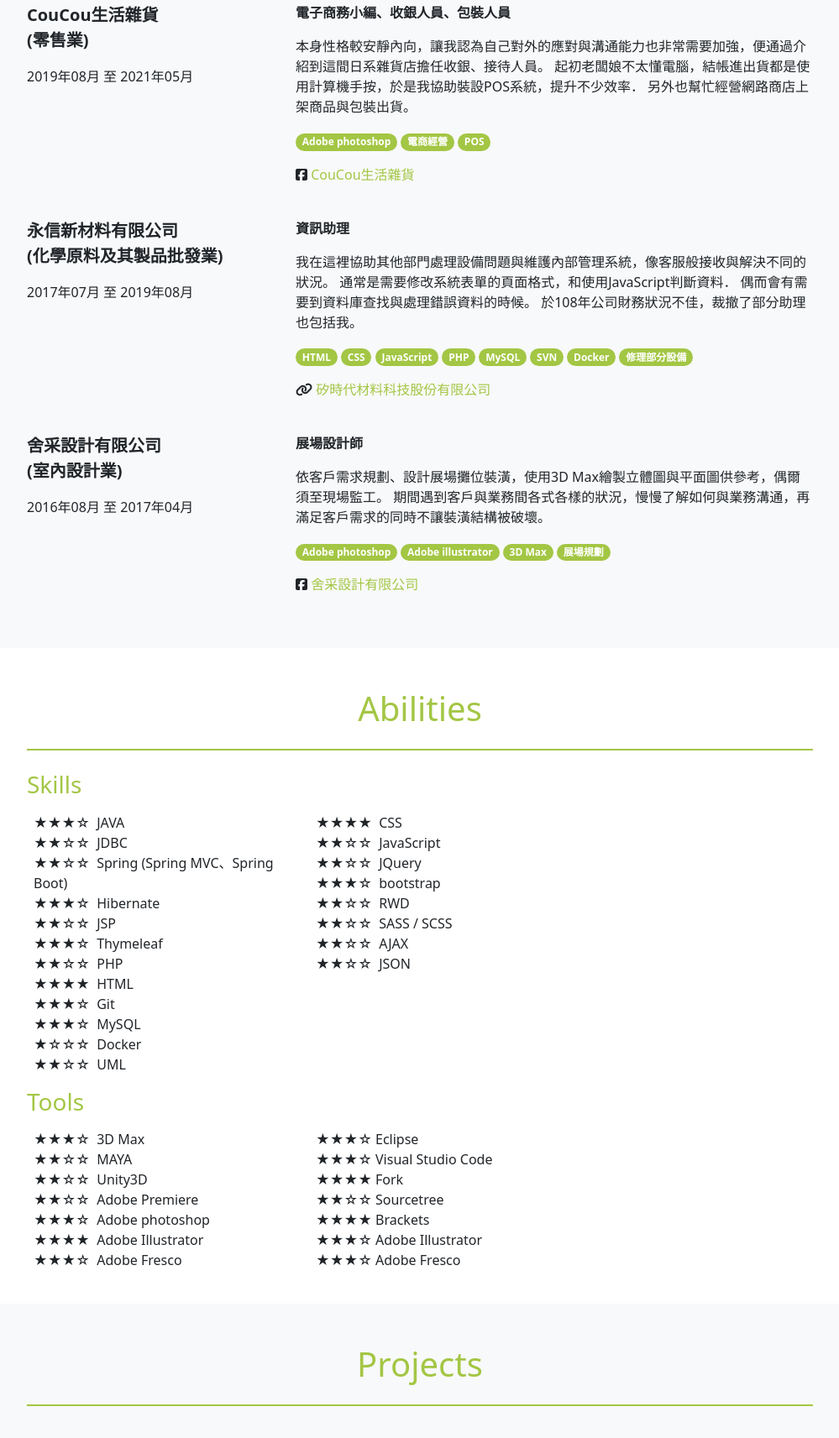
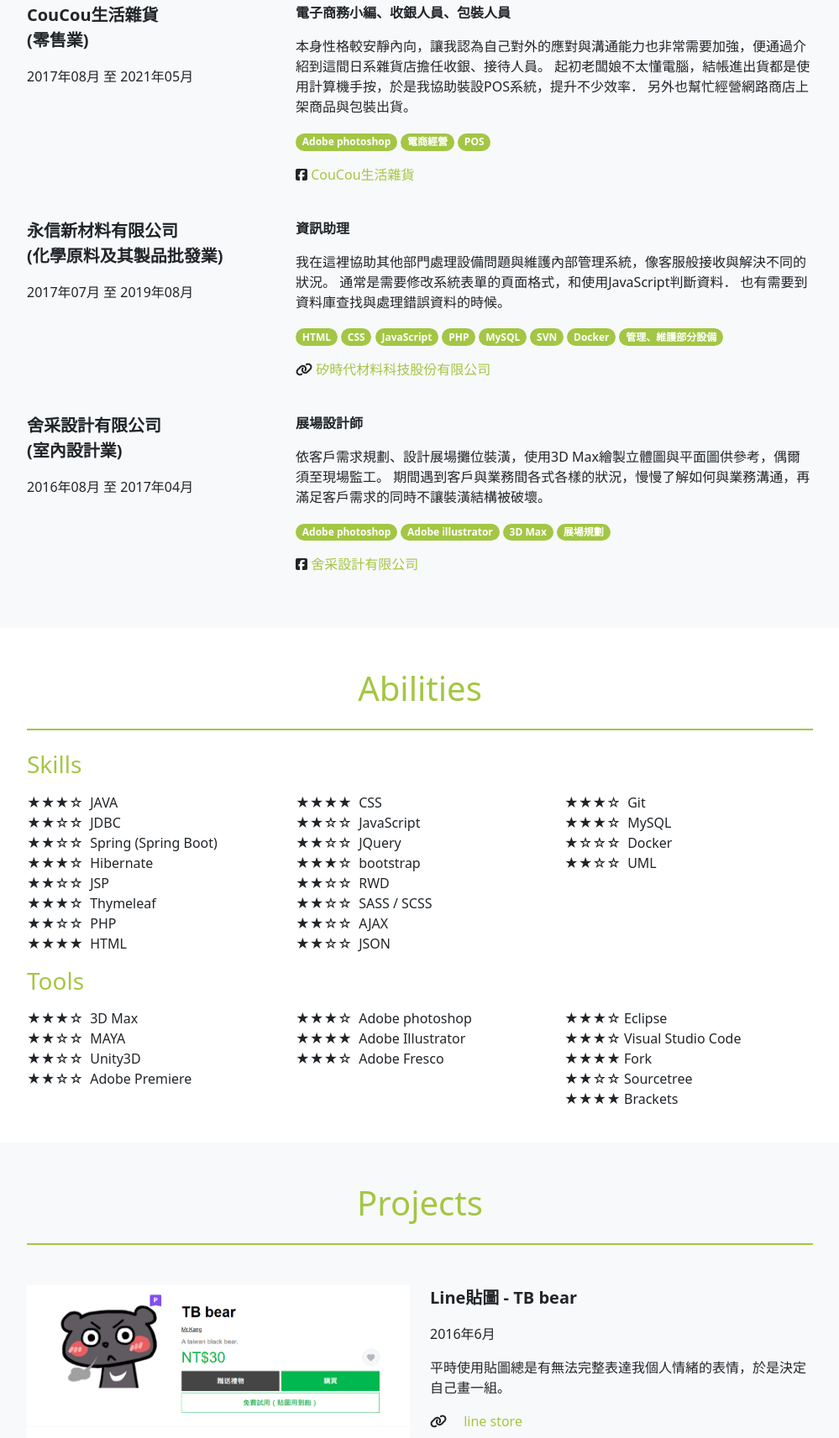
Before and after one commit to winnie1957/resume, a plain HTML site: page index.html in a window 1280 px wide. Shown: the part 2423-4136 px from the top of the page at 84% size, without its empty margins (140-1139 px from the left). Drawn offline with nearby package versions, Linux system fonts and the light colour scheme.

Commit message:
修改部分描述

```diff
--- a/index.html
+++ b/index.html
@@ -155,7 +155,7 @@
       <div class="row mb-4">
         <div class="col-lg-4">
           <p class="fs-5 fw-bold">CouCou生活雜貨<br/>(零售業)</p>
-          <p>2019年08月&nbsp;至&nbsp;2021年05月</p>
+          <p>2017年08月&nbsp;至&nbsp;2021年05月</p>
         </div>
         <div class="col-lg-8">
           <p class="fw-bold">電子商務小編、收銀人員、包裝人員</p>
@@ -183,8 +183,7 @@
           <p>
             我在這裡協助其他部門處理設備問題與維護內部管理系統，像客服般接收與解決不同的狀況。
             通常是需要修改系統表單的頁面格式，和使用JavaScript判斷資料．
-            偶而會有需要到資料庫查找與處理錯誤資料的時候。
-            於108年公司財務狀況不佳，裁撤了部分助理也包括我。
+            也有需要到資料庫查找與處理錯誤資料的時候。
           </p>
           <p>
             <span class="badge rounded-pill bg-primary">HTML</span>
@@ -194,7 +193,7 @@
             <span class="badge rounded-pill bg-primary">MySQL</span>
             <span class="badge rounded-pill bg-primary">SVN</span>
             <span class="badge rounded-pill bg-primary">Docker</span>
-            <span class="badge rounded-pill bg-primary">修理部分設備</span>
+            <span class="badge rounded-pill bg-primary">管理、維護部分設備</span>
           </p>
           <p><i class="fa fa-link" aria-hidden="true"></i>&nbsp;<a href="https://www.csichemical.com/">矽時代材料科技股份有限公司</a></p>
         </div>
@@ -228,17 +227,17 @@
       <h1 class="text-center py-4 mb-4 border-bottom border-2 border-primary text-primary" id="Abilities">Abilities</h1>
       <h3 class="text-primary mb-3">Skills</h3>
       <div class="row mb-3">
-        <div class="col-lg-4 mx-2">
+        <div class="col-lg-4">
           ★★★☆&nbsp;&nbsp;JAVA<br/>
           ★★☆☆&nbsp;&nbsp;JDBC<br/>
-          ★★☆☆&nbsp;&nbsp;Spring (Spring MVC、Spring Boot)<br/>
+          ★★☆☆&nbsp;&nbsp;Spring (Spring Boot)<br/>
           ★★★☆&nbsp;&nbsp;Hibernate<br/>
           ★★☆☆&nbsp;&nbsp;JSP<br/>
           ★★★☆&nbsp;&nbsp;Thymeleaf<br/>
           ★★☆☆&nbsp;&nbsp;PHP<br/>
           ★★★★&nbsp;&nbsp;HTML<br/>
         </div>
-        <div class="col-lg-4 mx-2">
+        <div class="col-lg-4">
           ★★★★&nbsp;&nbsp;CSS<br/>
           ★★☆☆&nbsp;&nbsp;JavaScript<br/>
           ★★☆☆&nbsp;&nbsp;JQuery<br/>
@@ -248,7 +247,7 @@
           ★★☆☆&nbsp;&nbsp;AJAX<br/>
           ★★☆☆&nbsp;&nbsp;JSON<br/>
         </div>
-        <div class="col-lg-4 mx-2">
+        <div class="col-lg-4">
           ★★★☆&nbsp;&nbsp;Git<br/>
           ★★★☆&nbsp;&nbsp;MySQL<br/>
           ★☆☆☆&nbsp;&nbsp;Docker<br/>
@@ -257,24 +256,23 @@
       </div>
       <h3 class="text-primary my-3">Tools</h3>
       <div class="row mb-3">
-        <div class="col-lg-4 mx-2">
+        <div class="col-lg-4">
           ★★★☆&nbsp;&nbsp;3D Max<br/>
           ★★☆☆&nbsp;&nbsp;MAYA<br/>
           ★★☆☆&nbsp;&nbsp;Unity3D<br/>
           ★★☆☆&nbsp;&nbsp;Adobe&nbsp;Premiere<br/>
+        </div>
+        <div class="col-lg-4">
           ★★★☆&nbsp;&nbsp;Adobe&nbsp;photoshop<br/>
           ★★★★&nbsp;&nbsp;Adobe&nbsp;Illustrator<br/>
           ★★★☆&nbsp;&nbsp;Adobe&nbsp;Fresco<br/>
         </div>
-        <div class="col-lg-4 mx-2">
+        <div class="col-lg-4">
           ★★★☆&nbsp;Eclipse<br/>
           ★★★☆&nbsp;Visual Studio Code<br/>
           ★★★★&nbsp;Fork<br/>
           ★★☆☆&nbsp;Sourcetree<br/>
           ★★★★&nbsp;Brackets<br/>
-
-          ★★★☆&nbsp;Adobe Illustrator<br/>
-          ★★★☆&nbsp;Adobe Fresco<br/>
         </div>
       </div>
 
```
